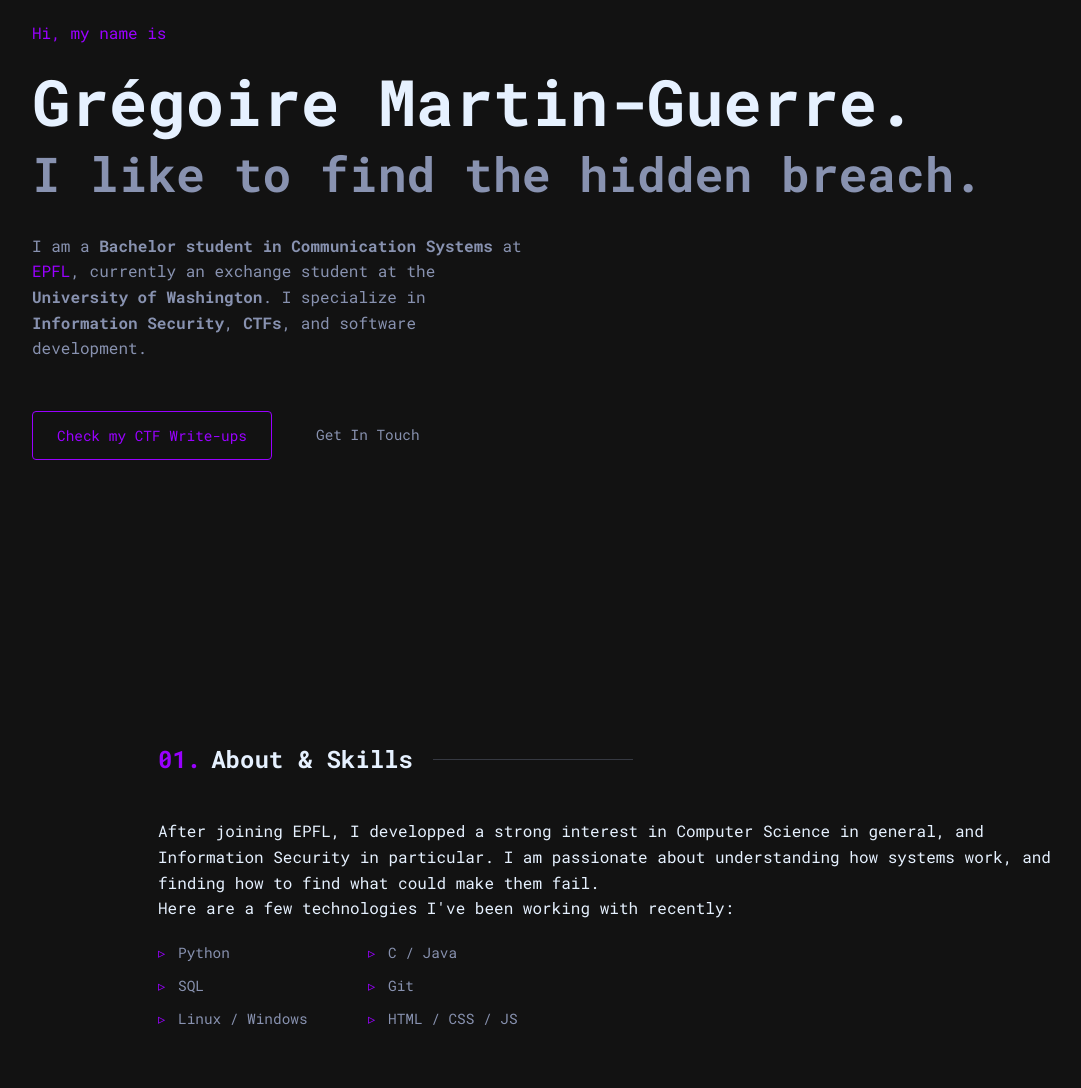
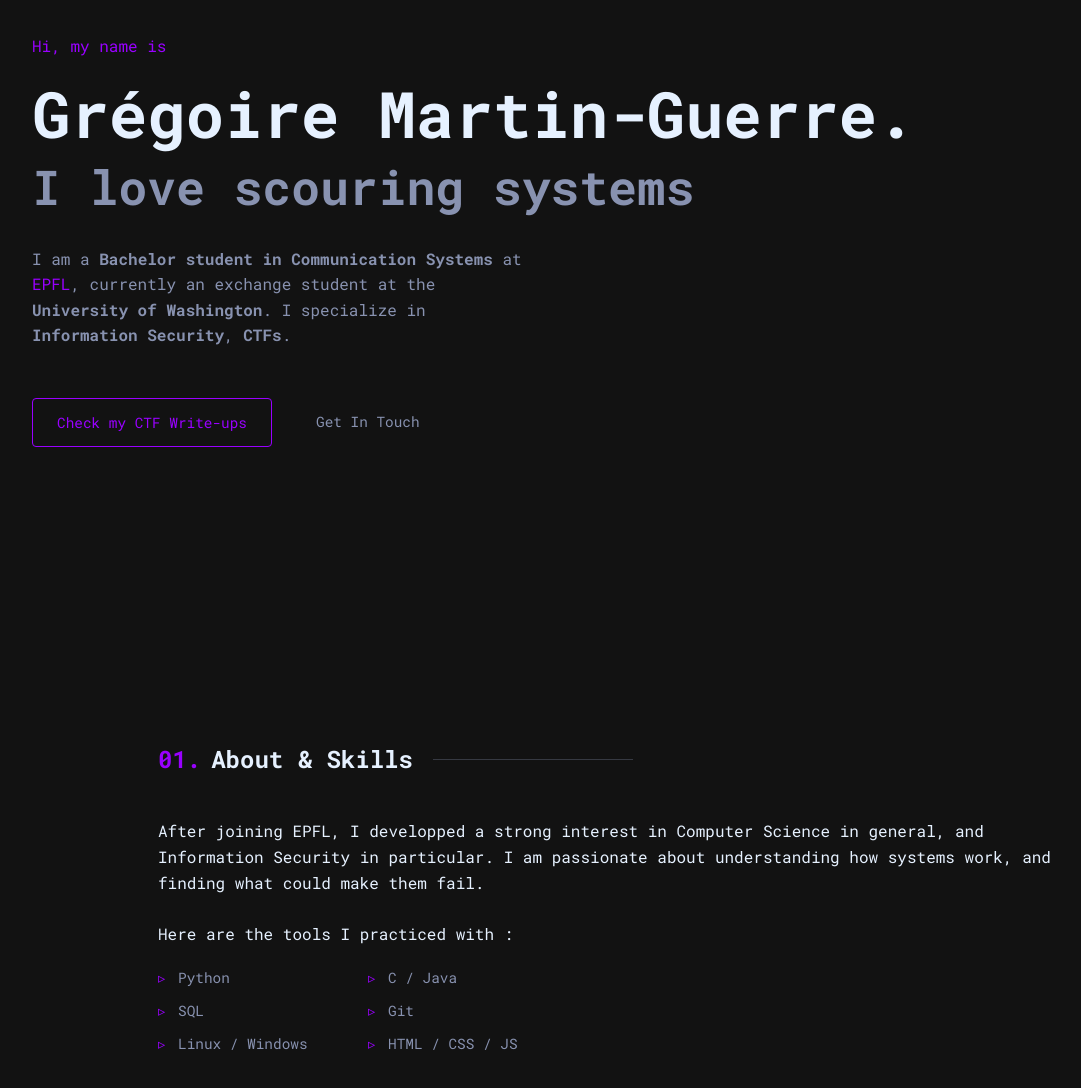
Before and after one commit to Greeegouz/Resume, a plain HTML site: page index.html in a window 1280 px wide. Shown: the part 160-1248 px from the top of the page, without its empty margins (32-1113 px from the left). Drawn offline with Linux system fonts and the light colour scheme.

Commit message:
First full implementation of the page, need to add Resume.pdf

```diff
--- a/index.html
+++ b/index.html
@@ -34,11 +34,11 @@
       <div class="hero-content">
         <p class="greeting">Hi, my name is</p>
         <h1 class="name">Grégoire Martin-Guerre.</h1>
-        <h2 class="tagline">I like to find the hidden breach.</h2>
+        <h2 class="tagline">I love scouring systems</h2>
         <p class="bio-text">
           I am a <strong>Bachelor student in Communication Systems</strong> at <span class="accent">EPFL</span>,
           currently an exchange student at the <strong>University of Washington</strong>.
-          I specialize in <strong>Information Security</strong>, <strong>CTFs</strong>, and software development.
+          I specialize in <strong>Information Security</strong>, <strong>CTFs</strong>.
         </p>
         <div class="cta-buttons">
           <a href="https://goosegrey.github.io/goose-personal-writeups/index.html" class="btn primary-btn">Check my CTF Write-ups</a>
@@ -55,9 +55,10 @@
             <p>
               After joining EPFL, I developped a strong interest in Computer Science in general,
               and Information Security in particular. I am passionate about understanding how systems work,
-              and finding how to find what could make them fail.
+              and finding what could make them fail.
             </p>
-            <p>Here are a few technologies I've been working with recently:</p>
+            <br>
+            <p>Here are the tools I practiced with :</p>
             <ul class="skills-list">
               <li>Python</li>
               <li>C / Java</li>
```
